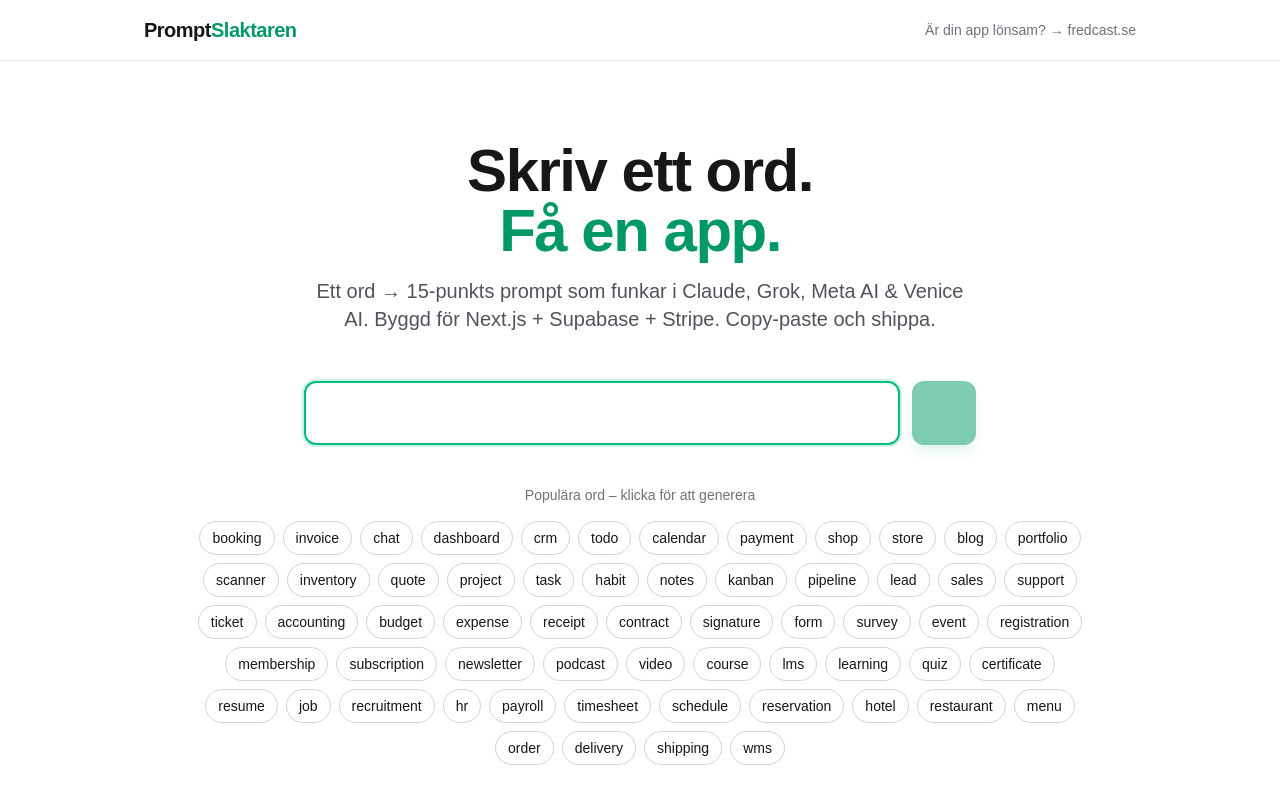
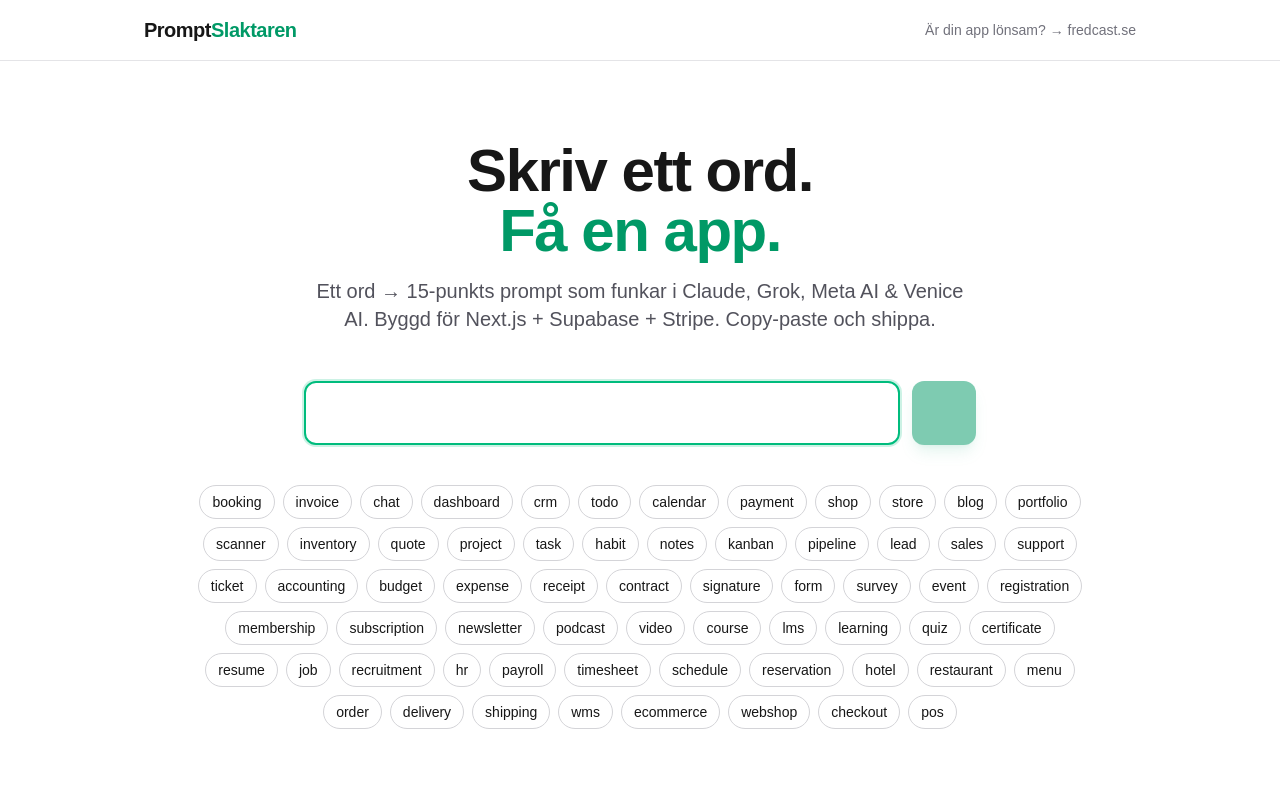
Before and after one commit to jonjys/promptslaktaren, a Next.js app: page / in a window 1280 px wide. Shown: the top 800 px of the page. Built offline with nearby package versions, Linux system fonts and the light colour scheme.

Commit message:
i18n PopularWords - EN/SV word lists

```diff
--- a/src/components/PopularWords.tsx
+++ b/src/components/PopularWords.tsx
@@ -1,20 +1,28 @@
 "use client";
 
-import { POPULAR_WORDS } from "@/lib/prompt-template";
+import { getPopularWords } from "@/lib/prompt-template";
+import type { Locale } from "@/lib/i18n";
 
 interface PopularWordsProps {
   onSelect: (word: string) => void;
   disabled?: boolean;
+  locale: Locale;
+  title: string;
 }
 
-export function PopularWords({ onSelect, disabled }: PopularWordsProps) {
+export function PopularWords({
+  onSelect,
+  disabled,
+  locale,
+  title,
+}: PopularWordsProps) {
+  const words = getPopularWords(locale).slice(0, 64);
+
   return (
     <div className="w-full max-w-4xl mx-auto mt-10">
-      <p className="text-center text-sm text-zinc-500 mb-4">
-        Populära ord – klicka för att generera
-      </p>
+      <p className="text-center text-sm text-zinc-500 mb-4">{title}</p>
       <div className="flex flex-wrap justify-center gap-2">
-        {POPULAR_WORDS.slice(0, 60).map((word) => (
+        {words.map((word) => (
           <button
             key={word}
             onClick={() => onSelect(word)}
```
